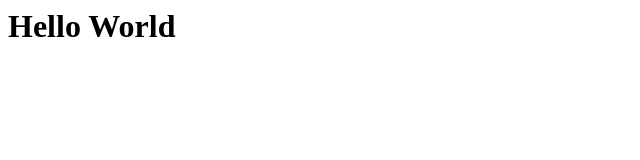
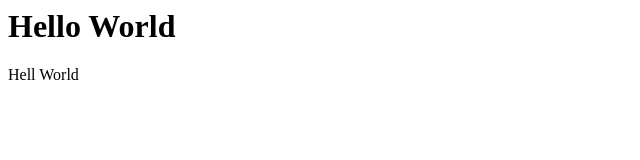
Before and after one commit to susuje/samplerepo, a plain HTML site: page index.html in a window 1280 px wide. Shown: the full height of the page, 0-640 px from the left. Drawn offline with Linux system fonts and the light colour scheme.

Commit message:
Update index.html

```diff
--- a/index.html
+++ b/index.html
@@ -1 +1,2 @@
 <h1>Hello World</h1>
+<p>Hell World</p>
```
